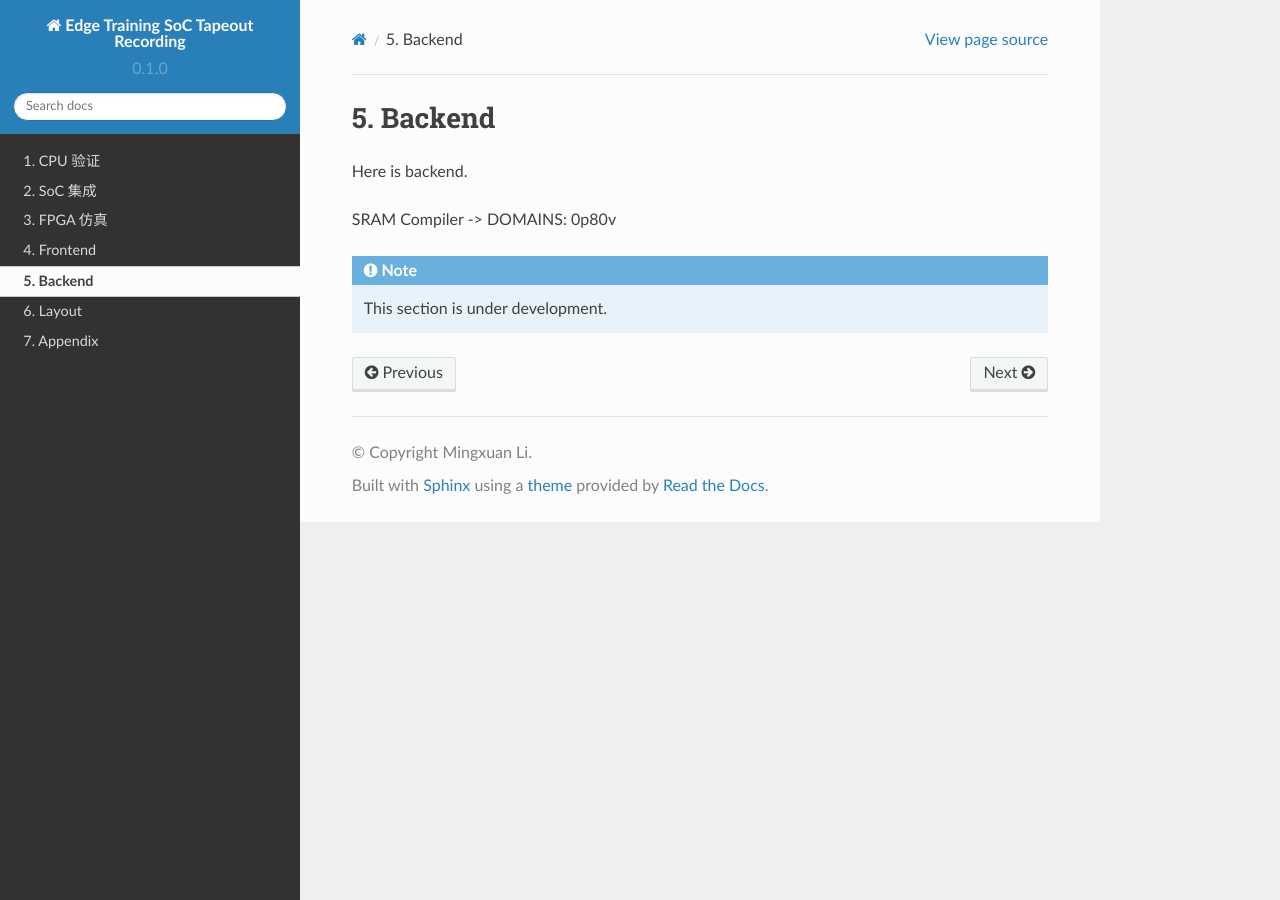
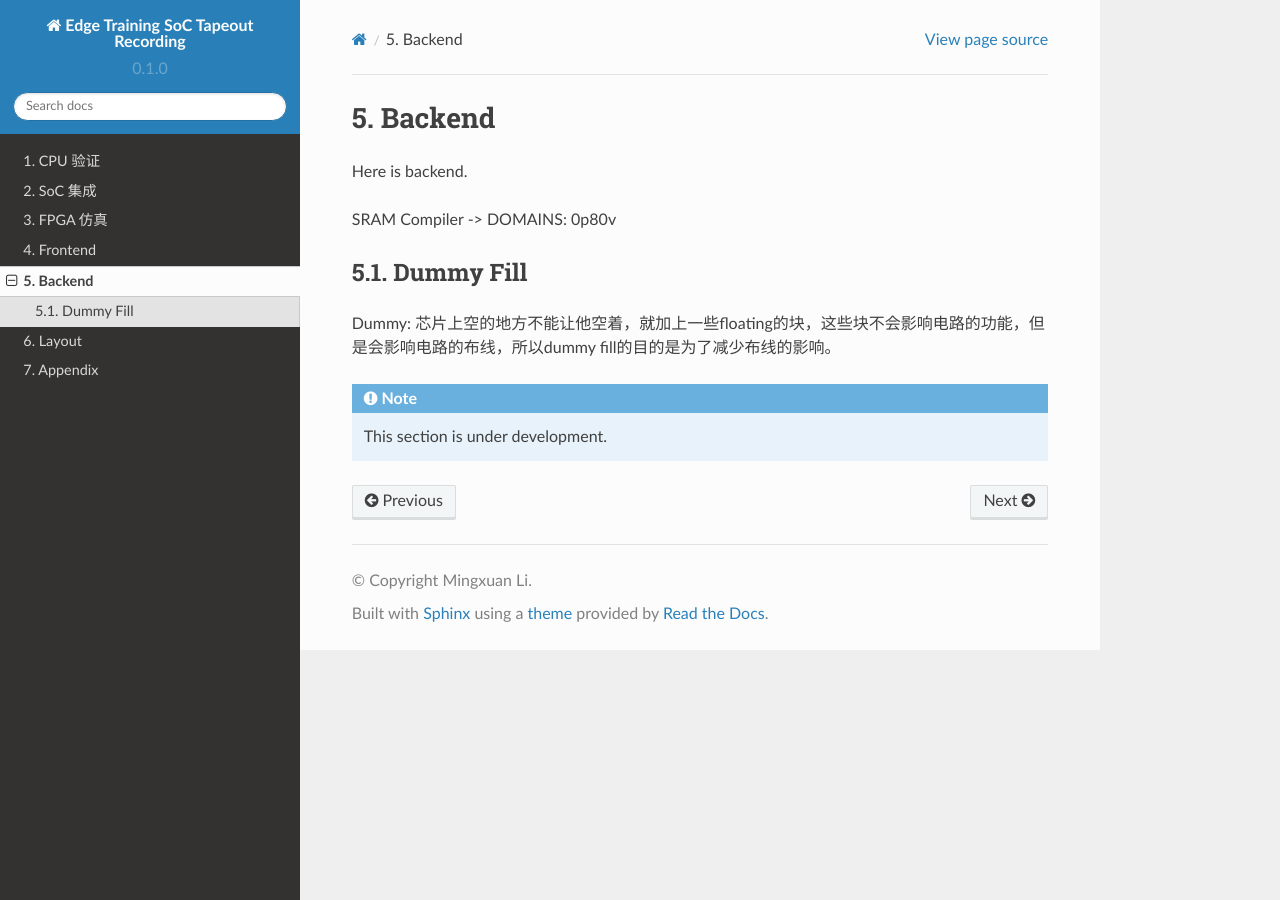
Before and after one commit to Siris-Limx/edge-training-SoC, a Sphinx documentation site: the page built from docs/source/backend.rst, in a window 1280 px wide. Built offline with Sphinx 7.4.7 and the Read the Docs theme 2.0.0, drawn with Linux system fonts in a browser that asks for light colours.

Commit message:
Add dummy fill and update model_config_mem.v

```diff
--- a/docs/source/backend.rst
+++ b/docs/source/backend.rst
@@ -5,6 +5,11 @@ Here is backend.
 
 SRAM Compiler -> DOMAINS: 0p80v
 
+Dummy Fill
+^^^^^^^^^^^^^^
+
+Dummy: 芯片上空的地方不能让他空着，就加上一些floating的块，这些块不会影响电路的功能，但是会影响电路的布线，所以dummy fill的目的是为了减少布线的影响。
+
 
 .. note::
 
```
Also changed, not shown: 5 other files.
